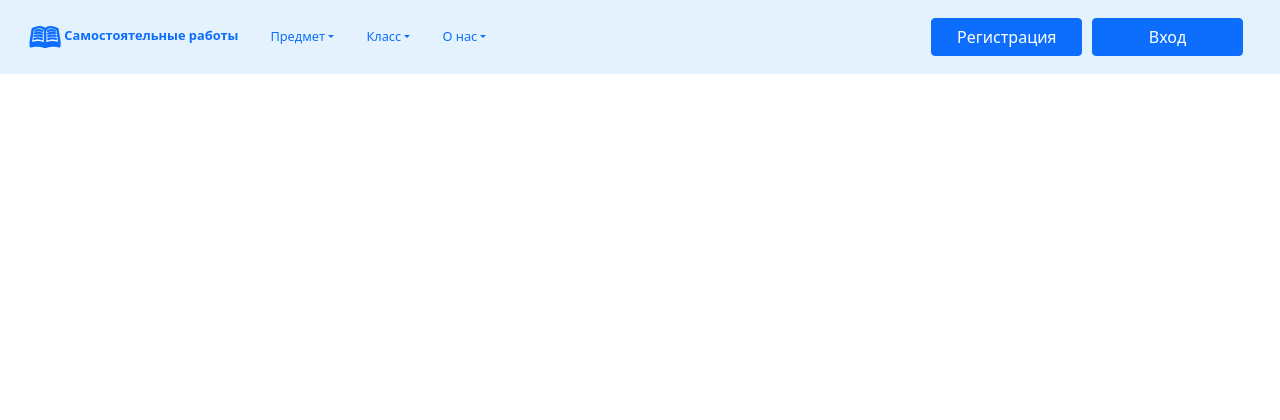
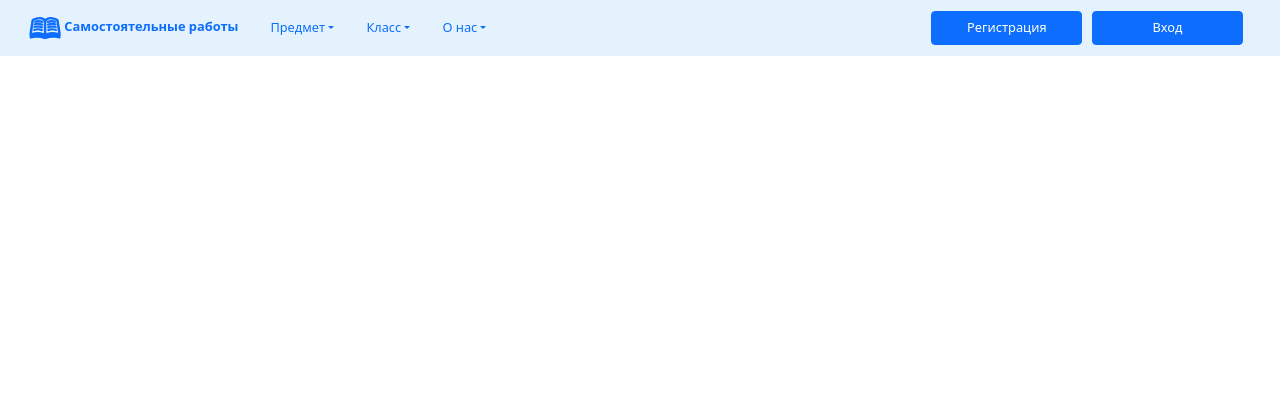
Before and after one commit to kakrys/School-Helper, a PHP site: template install/templates/independent/footer.php in a window 1280 px wide. Shown: the top 420 px of the page. Run offline with PHP 8.4, Linux system fonts and the light colour scheme; the template is opened without the code that fills it, so the values that code supplies are empty; some libraries are stand-ins or nearby versions.

Commit message:
Some html-code refactor

```diff
--- a/install/templates/independent/components/bitrix/system.auth.authorize/.default/template.php
+++ b/install/templates/independent/components/bitrix/system.auth.authorize/.default/template.php
@@ -13,7 +13,7 @@ if (!empty($arResult['ERROR_MESSAGE']))
 }
 ?>
 
-<div class="bx-auth">
+<div class="bx-auth-reg container-fluid d-flex flex-column justify-content-center flex-column align-items-center">
 <?if($arResult["AUTH_SERVICES"]):?>
 	<div class="bx-auth-title"><?echo GetMessage("AUTH_TITLE")?></div>
 <?endif?>
--- a/install/templates/independent/footer.php
+++ b/install/templates/independent/footer.php
@@ -1,4 +1,4 @@
-<footer class="container-fluid fixed-bottom d-flex align-items-center justify-content-center border bg-light" style="height: 7%;">
+<footer class="container-fluid fixed-bottom d-flex align-items-center justify-content-center border bg-light" style="height: 7vh;">
 	<div class="d-flex align-items-center justify-content-center">
 		<p style="margin-bottom: 0; font-size: 1vw;">
 			<strong>Independent work trainer©</strong> by <a href="">Bitrix University (Михаил Бакиновский и Вадим Валеев)</a>. The source code is licensed
--- a/install/templates/independent/header.php
+++ b/install/templates/independent/header.php
@@ -11,17 +11,16 @@
 		  content="width=device-width, user-scalable=no, initial-scale=1.0, maximum-scale=1.0, minimum-scale=1.0">
 	<meta http-equiv="X-UA-Compatible" content="ie=edge">
 	<link href="https://cdn.jsdelivr.net/npm/bootstrap@5.0.2/dist/css/bootstrap.min.css" rel="stylesheet" integrity="sha384-EVSTQN3/azprG1Anm3QDgpJLIm9Nao0Yz1ztcQTwFspd3yD65VohhpuuCOmLASjC" crossorigin="anonymous">
+	<script src="https://ajax.googleapis.com/ajax/libs/jquery/1.11.3/jquery.min.js"></script>
 	<script src="https://cdn.jsdelivr.net/npm/bootstrap@5.0.2/dist/js/bootstrap.bundle.min.js" integrity="sha384-MrcW6ZMFYlzcLA8Nl+NtUVF0sA7MsXsP1UyJoMp4YLEuNSfAP+JcXn/tWtIaxVXM" crossorigin="anonymous"></script>
 	<title><?php $APPLICATION->ShowTitle(); ?></title>
-
-
 	<?php
 	$APPLICATION->ShowHead();
 	?>
 </head>
-<body>
+<body class="d-flex flex-column">
 <?php $APPLICATION->ShowPanel(); ?>
-<nav class="navbar navbar-light d-flex justify-content-between flex-nowrap" style="background-color: #e3f2fd; font-size: 1vw; max-height: 75px;">
+<nav class="navbar navbar-light d-flex justify-content-between flex-nowrap h-10" style="height: 7%; background-color: #e3f2fd; font-size: 1vw; height: 7vh;">
 	<div class="container-fluid px-6 nowrap">
 		<ul class="nav nav-pills align-items-center pl-6" style="min-width: 300px;">
 			<li class="nav-item">
@@ -60,10 +59,9 @@
 			</li>
 		</ul>
 
-		<div class="d-flex justify-content-end" style="width: 40%;margin-right: 2%">
-			<a type="button" class="btn btn-primary" style="width: 30%;margin-right: 1%;" href="/register" role="button">Регистрация</a>
-			<a type="button" class="btn btn-primary" style="width: 30%;margin-left: 1%;" href="/login" role="button">Вход</a>
+		<div class="d-flex justify-content-end" style="width: 40%; margin-right: 2%; height: 50%;">
+			<a type="button" class="btn btn-primary" style="width: 30%; margin-right: 1%;font-size: 1vw;" href="/register" role="button">Регистрация</a>
+			<a type="button" class="btn btn-primary" style="width: 30%; margin-left: 1%;font-size: 1vw;" href="/login" role="button">Вход</a>
 		</div>
 	</div>
 </nav>
-<div class="container-fluid">
```
Also changed, not shown: views/main-menu.php (+52 -3 lines).
